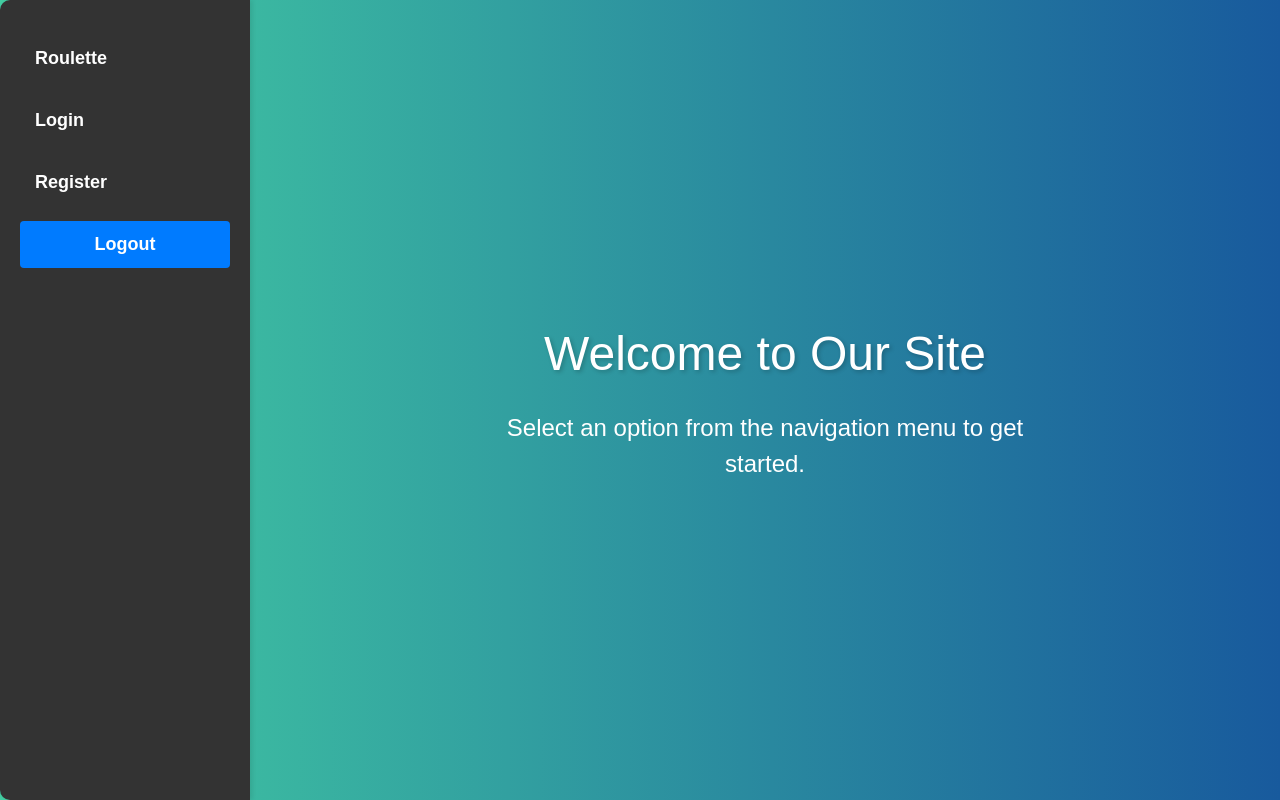
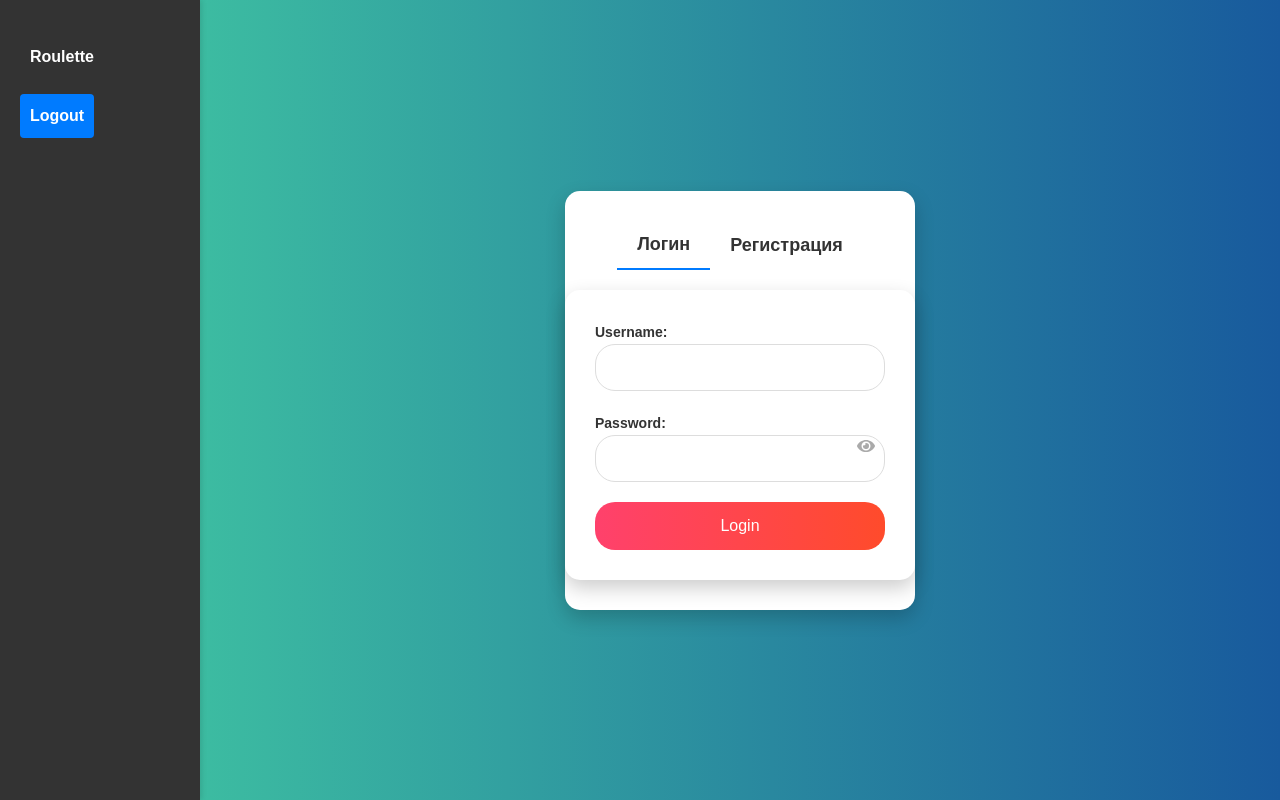
Before and after one commit to JustGithubProject/GolangCasino, a React (Vite) app in the folder frontend-casino/: page / in a window 1280 px wide. Built offline with nearby package versions, Linux system fonts and the light colour scheme.

Commit message:
что-то сделал

```diff
--- a/frontend-casino/package.json
+++ b/frontend-casino/package.json
@@ -15,6 +15,7 @@
     "jwt-decode": "^4.0.0",
     "react": "^18.2.0",
     "react-dom": "^18.2.0",
+    "react-icons": "^5.2.1",
     "react-router-dom": "^6.23.1",
     "react-transition-group": "^4.4.5"
   },
--- a/frontend-casino/src/components/Home.jsx
+++ b/frontend-casino/src/components/Home.jsx
@@ -1,15 +1,21 @@
-import React from 'react';
+import React, { useState } from 'react';
 import { Link } from 'react-router-dom';
 import axios from 'axios';
+import Login from './auth_components/Login';
+import Register from './auth_components/Register';
 
 const Home = () => {
+  const [isLogin, setIsLogin] = useState(true);
+  const [error, setError] = useState('');
+  const [success, setSuccess] = useState('');
+
   const handleLogout = async () => {
     try {
       await axios.post('http://127.0.0.1:8081/logout');
 
-      localStorage.removeItem('authToken');
+      localStorage.removeItem('token');
 
-      window.location.href = '/login';
+      window.location.href = '/roulette';
     } catch (error) {
       console.error('Failed to logout:', error);
     }
@@ -28,13 +34,11 @@ const Home = () => {
     display: 'flex',
     flexDirection: 'column',
     alignItems: 'flex-start',
-    width: '250px',
+    width: '200px',
     padding: '20px',
     backgroundColor: '#333',
     color: '#fff',
     boxShadow: '2px 0 5px rgba(0, 0, 0, 0.1)',
-    borderTopLeftRadius: '10px',
-    borderBottomLeftRadius: '10px',
   };
 
   const ulStyle = {
@@ -52,10 +56,9 @@ const Home = () => {
     textDecoration: 'none',
     color: '#fff',
     fontWeight: 'bold',
-    fontSize: '18px',
-    width: '100%',
+    fontSize: '16px',
     display: 'block',
-    padding: '10px 15px',
+    padding: '10px',
     borderRadius: '4px',
     transition: 'background-color 0.3s, transform 0.3s',
   };
@@ -69,10 +72,9 @@ const Home = () => {
     backgroundColor: '#007BFF',
     color: '#fff',
     border: 'none',
-    padding: '10px 15px',
-    fontSize: '18px',
+    padding: '10px',
+    fontSize: '16px',
     fontWeight: 'bold',
-    width: '100%',
     borderRadius: '4px',
     cursor: 'pointer',
     transition: 'background-color 0.3s, transform 0.3s',
@@ -87,18 +89,30 @@ const Home = () => {
     alignItems: 'center',
   };
 
-  const headingStyle = {
-    fontSize: '48px',
+  const tabStyle = {
+    display: 'flex',
+    justifyContent: 'center',
     marginBottom: '20px',
-    textAlign: 'center',
-    textShadow: '2px 2px 4px rgba(0, 0, 0, 0.2)',
   };
 
-  const paragraphStyle = {
-    fontSize: '24px',
-    textAlign: 'center',
-    maxWidth: '600px',
-    lineHeight: '1.5',
+  const tabButtonStyle = {
+    padding: '10px 20px',
+    cursor: 'pointer',
+    border: 'none',
+    background: 'none',
+    fontSize: '18px',
+    fontWeight: 'bold',
+    borderBottom: isLogin ? '2px solid #007BFF' : 'none',
+  };
+
+  const inactiveTabButtonStyle = {
+    padding: '10px 20px',
+    cursor: 'pointer',
+    border: 'none',
+    background: 'none',
+    fontSize: '18px',
+    fontWeight: 'bold',
+    borderBottom: !isLogin ? '2px solid #007BFF' : 'none',
   };
 
   return (
@@ -122,38 +136,6 @@ const Home = () => {
             </Link>
           </li>
           <li style={liStyle}>
-            <Link
-              to="/login"
-              style={linkStyle}
-              onMouseEnter={(e) => {
-                e.currentTarget.style.backgroundColor = linkHoverStyle.backgroundColor;
-                e.currentTarget.style.transform = linkHoverStyle.transform;
-              }}
-              onMouseLeave={(e) => {
-                e.currentTarget.style.backgroundColor = 'transparent';
-                e.currentTarget.style.transform = 'scale(1)';
-              }}
-            >
-              Login
-            </Link>
-          </li>
-          <li style={liStyle}>
-            <Link
-              to="/register"
-              style={linkStyle}
-              onMouseEnter={(e) => {
-                e.currentTarget.style.backgroundColor = linkHoverStyle.backgroundColor;
-                e.currentTarget.style.transform = linkHoverStyle.transform;
-              }}
-              onMouseLeave={(e) => {
-                e.currentTarget.style.backgroundColor = 'transparent';
-                e.currentTarget.style.transform = 'scale(1)';
-              }}
-            >
-              Register
-            </Link>
-          </li>
-          <li style={liStyle}>
             <button
               onClick={handleLogout}
               style={buttonStyle}
@@ -172,10 +154,41 @@ const Home = () => {
         </ul>
       </nav>
       <div style={mainStyle}>
-        <h1 style={headingStyle}>Welcome to Our Site</h1>
-        <p style={paragraphStyle}>
-          Select an option from the navigation menu to get started.
-        </p>
+        <div style={{
+          display: 'flex',
+          flexDirection: 'column',
+          alignItems: 'center',
+          justifyContent: 'center',
+          background: '#fff',
+          color: '#333',
+          padding: '30px',
+          borderRadius: '15px',
+          boxShadow: '0 8px 20px rgba(0, 0, 0, 0.2)',
+          transition: 'transform 0.3s ease, box-shadow 0.3s ease',
+          width: '350px',
+        }}>
+          <div style={tabStyle}>
+            <button
+              style={tabButtonStyle}
+              onClick={() => setIsLogin(true)}
+            >
+              Логин
+            </button>
+            <button
+              style={inactiveTabButtonStyle}
+              onClick={() => setIsLogin(false)}
+            >
+              Регистрация
+            </button>
+          </div>
+          {error && <p style={{ color: '#ff4b2b' }}>{error}</p>}
+          {success && <p style={{ color: '#28a745' }}>{success}</p>}
+          {isLogin ? (
+            <Login />
+          ) : (
+            <Register />
+          )}
+        </div>
       </div>
     </div>
   );
--- a/frontend-casino/src/components/auth_components/Login.jsx
+++ b/frontend-casino/src/components/auth_components/Login.jsx
@@ -1,10 +1,12 @@
 import React, { useState } from 'react';
 import axios from 'axios';
 import { useNavigate } from 'react-router-dom';
+import { FaEye, FaEyeSlash } from 'react-icons/fa';
 
 const Login = () => {
   const [username, setUsername] = useState('');
   const [password, setPassword] = useState('');
+  const [showPassword, setShowPassword] = useState(false);
   const [error, setError] = useState('');
   const [success, setSuccess] = useState('');
   const navigate = useNavigate();
@@ -20,58 +22,55 @@ const Login = () => {
         {
           withCredentials: true,
           headers: {
-            'Content-Type': 'application/json'
-          }
+            'Content-Type': 'application/json',
+          },
         }
       );
-      console.log(response.status)
 
       const data = response.data;
-      const token = data.token; // Assuming your backend returns the token in the "token" field
-      localStorage.setItem('token', token); // Store the token in localStorage
+      const token = data.token;
+      localStorage.setItem('token', token);
 
       setSuccess('Login successful!');
-      navigate('/roulette'); // Redirect to the roulette page
+      navigate('/roulette');
     } catch (err) {
       setError('Login failed. Please try again.');
     }
   };
 
+  const toggleShowPassword = () => {
+    setShowPassword(!showPassword);
+  };
+
   const styles = {
-    authContainer: {
-      display: 'flex',
-      flexDirection: 'column',
-      alignItems: 'center',
-      justifyContent: 'center',
-      height: '100vh',
-      background: 'linear-gradient(to right, #43cea2, #185a9d)',
-      color: '#fff',
-      fontFamily: 'Arial, sans-serif',
-      padding: '20px',
-    },
     form: {
       display: 'flex',
       flexDirection: 'column',
       background: '#fff',
       padding: '30px',
-      borderRadius: '10px',
-      boxShadow: '0 4px 15px rgba(0, 0, 0, 0.2)',
+      borderRadius: '15px',
+      boxShadow: '0 8px 20px rgba(0, 0, 0, 0.2)',
       color: '#333',
-      width: '300px',
+      width: '350px',
+      transition: 'transform 0.3s ease, box-shadow 0.3s ease',
     },
     formGroup: {
       marginBottom: '20px',
+      position: 'relative', // Add this to position the toggle button correctly
     },
     label: {
       marginBottom: '8px',
       fontSize: '14px',
+      fontWeight: 'bold',
     },
     input: {
-      padding: '12px',
+      padding: '12px 40px 12px 12px', // Add right padding to make space for the icon
       borderRadius: '20px',
       border: '1px solid #ddd',
       width: '100%',
       fontSize: '14px',
+      outline: 'none',
+      transition: 'border-color 0.3s ease, box-shadow 0.3s ease',
     },
     button: {
       padding: '12px',
@@ -81,7 +80,11 @@ const Login = () => {
       color: '#fff',
       cursor: 'pointer',
       fontSize: '16px',
-      transition: 'background 0.3s ease',
+      transition: 'background 0.3s ease, transform 0.3s ease',
+    },
+    buttonHover: {
+      background: 'linear-gradient(to right, #ff4b2b, #ff416c)',
+      transform: 'scale(1.05)',
     },
     error: {
       color: '#ff4b2b',
@@ -91,13 +94,24 @@ const Login = () => {
       color: '#28a745',
       marginBottom: '10px',
     },
+    toggleButton: {
+      position: 'absolute',
+      right: '10px',
+      top: '50%',
+      transform: 'translateY(-50%)',
+      background: 'none',
+      border: 'none',
+      cursor: 'pointer',
+      fontSize: '18px',
+      color: '#aaa',
+      padding: '0', // Ensure the button has no padding for correct positioning
+    },
+    icon: {
+      verticalAlign: 'middle',
+    }
   };
 
   return (
-    <div style={styles.authContainer}>
-      <h2>Login</h2>
-      {error && <p style={styles.error}>{error}</p>}
-      {success && <p style={styles.success}>{success}</p>}
     <form onSubmit={handleLogin} style={styles.form}>
       <div style={styles.formGroup}>
         <label style={styles.label}>Username:</label>
@@ -106,29 +120,39 @@ const Login = () => {
           value={username}
           onChange={(e) => setUsername(e.target.value)}
           required
-            style={styles.input}
+          style={username ? { ...styles.input, borderColor: '#185a9d', boxShadow: '0 0 8px rgba(24, 90, 157, 0.2)' } : styles.input}
         />
       </div>
       <div style={styles.formGroup}>
         <label style={styles.label}>Password:</label>
         <input
-            type="password"
+          type={showPassword ? 'text' : 'password'}
           value={password}
           onChange={(e) => setPassword(e.target.value)}
           required
-            style={styles.input}
+          style={password ? { ...styles.input, borderColor: '#185a9d', boxShadow: '0 0 8px rgba(24, 90, 157, 0.2)' } : styles.input}
         />
+        <button type="button" onClick={toggleShowPassword} style={styles.toggleButton}>
+          {showPassword ? <FaEyeSlash style={styles.icon} /> : <FaEye style={styles.icon} />}
+        </button>
       </div>
       <button
         type="submit"
         style={styles.button}
-          onMouseOver={(e) => e.target.style.background = 'linear-gradient(to right, #ff4b2b, #ff416c)'}
-          onMouseOut={(e) => e.target.style.background = 'linear-gradient(to right, #ff416c, #ff4b2b)'}
+        onMouseOver={(e) => {
+          e.currentTarget.style.background = styles.buttonHover.background;
+          e.currentTarget.style.transform = styles.buttonHover.transform;
+        }}
+        onMouseOut={(e) => {
+          e.currentTarget.style.background = styles.button.background;
+          e.currentTarget.style.transform = 'scale(1)';
+        }}
       >
         Login
       </button>
+      {error && <div style={styles.error}>{error}</div>}
+      {success && <div style={styles.success}>{success}</div>}
     </form>
-    </div>
   );
 };
 
--- a/frontend-casino/src/components/auth_components/Register.jsx
+++ b/frontend-casino/src/components/auth_components/Register.jsx
@@ -31,33 +31,23 @@ const Register = () => {
       }
 
       setSuccess('Registration successful!');
-      navigate('/login'); // Redirect to the login page
+      navigate('/');
     } catch (err) {
       setError('Registration failed. Please try again.');
     }
   };
 
   const styles = {
-    authContainer: {
-      display: 'flex',
-      flexDirection: 'column',
-      alignItems: 'center',
-      justifyContent: 'center',
-      height: '100vh',
-      background: 'linear-gradient(to right, #43cea2, #185a9d)',
-      color: '#fff',
-      fontFamily: 'Arial, sans-serif',
-      padding: '20px',
-    },
     form: {
       display: 'flex',
       flexDirection: 'column',
       background: '#fff',
       padding: '30px',
-      borderRadius: '10px',
-      boxShadow: '0 4px 15px rgba(0, 0, 0, 0.2)',
+      borderRadius: '15px',
+      boxShadow: '0 8px 20px rgba(0, 0, 0, 0.2)',
       color: '#333',
-      width: '300px',
+      width: '350px',
+      transition: 'transform 0.3s ease, box-shadow 0.3s ease',
     },
     formGroup: {
       marginBottom: '20px',
@@ -65,6 +55,7 @@ const Register = () => {
     label: {
       marginBottom: '8px',
       fontSize: '14px',
+      fontWeight: 'bold',
     },
     input: {
       padding: '12px',
@@ -72,6 +63,8 @@ const Register = () => {
       border: '1px solid #ddd',
       width: '100%',
       fontSize: '14px',
+      outline: 'none',
+      transition: 'border-color 0.3s ease, box-shadow 0.3s ease',
     },
     button: {
       padding: '12px',
@@ -81,7 +74,11 @@ const Register = () => {
       color: '#fff',
       cursor: 'pointer',
       fontSize: '16px',
-      transition: 'background 0.3s ease',
+      transition: 'background 0.3s ease, transform 0.3s ease',
+    },
+    buttonHover: {
+      background: 'linear-gradient(to right, #ff4b2b, #ff416c)',
+      transform: 'scale(1.05)',
     },
     error: {
       color: '#ff4b2b',
@@ -94,10 +91,6 @@ const Register = () => {
   };
 
   return (
-    <div style={styles.authContainer}>
-      <h2>Register</h2>
-      {error && <p style={styles.error}>{error}</p>}
-      {success && <p style={styles.success}>{success}</p>}
     <form onSubmit={handleRegister} style={styles.form}>
       <div style={styles.formGroup}>
         <label style={styles.label}>Username:</label>
@@ -106,7 +99,7 @@ const Register = () => {
           value={username}
           onChange={(e) => setUsername(e.target.value)}
           required
-            style={styles.input}
+          style={username ? { ...styles.input, borderColor: '#185a9d', boxShadow: '0 0 8px rgba(24, 90, 157, 0.2)' } : styles.input}
         />
       </div>
       <div style={styles.formGroup}>
@@ -116,7 +109,7 @@ const Register = () => {
           value={password}
           onChange={(e) => setPassword(e.target.value)}
           required
-            style={styles.input}
+          style={password ? { ...styles.input, borderColor: '#185a9d', boxShadow: '0 0 8px rgba(24, 90, 157, 0.2)' } : styles.input}
         />
       </div>
       <div style={styles.formGroup}>
@@ -126,19 +119,24 @@ const Register = () => {
           value={email}
           onChange={(e) => setEmail(e.target.value)}
           required
-            style={styles.input}
+          style={email ? { ...styles.input, borderColor: '#185a9d', boxShadow: '0 0 8px rgba(24, 90, 157, 0.2)' } : styles.input}
         />
       </div>
       <button
         type="submit"
         style={styles.button}
-          onMouseOver={(e) => e.target.style.background = 'linear-gradient(to right, #ff4b2b, #ff416c)'}
-          onMouseOut={(e) => e.target.style.background = 'linear-gradient(to right, #ff416c, #ff4b2b)'}
+        onMouseOver={(e) => {
+          e.currentTarget.style.background = styles.buttonHover.background;
+          e.currentTarget.style.transform = styles.buttonHover.transform;
+        }}
+        onMouseOut={(e) => {
+          e.currentTarget.style.background = styles.button.background;
+          e.currentTarget.style.transform = 'scale(1)';
+        }}
       >
         Register
       </button>
     </form>
-    </div>
   );
 };
 
```
Also changed, not shown: 1 other file (tests, documents, lock files or other folders). Lines whose indentation alone changed are shown as unchanged.
